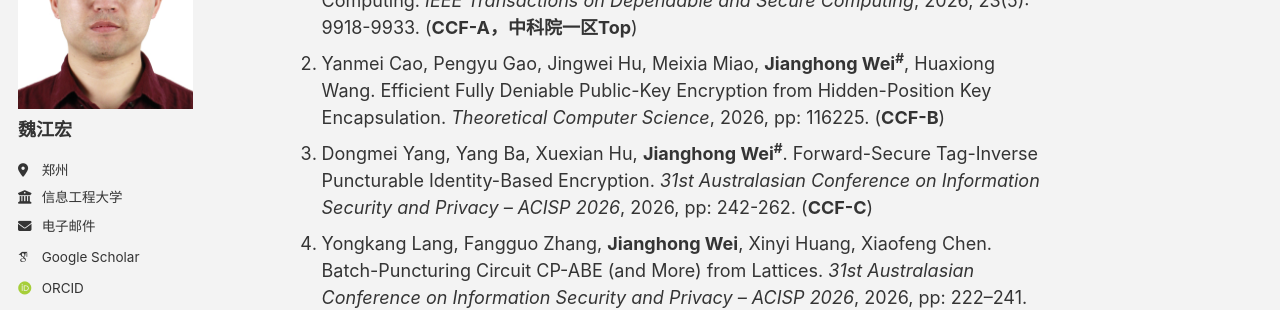
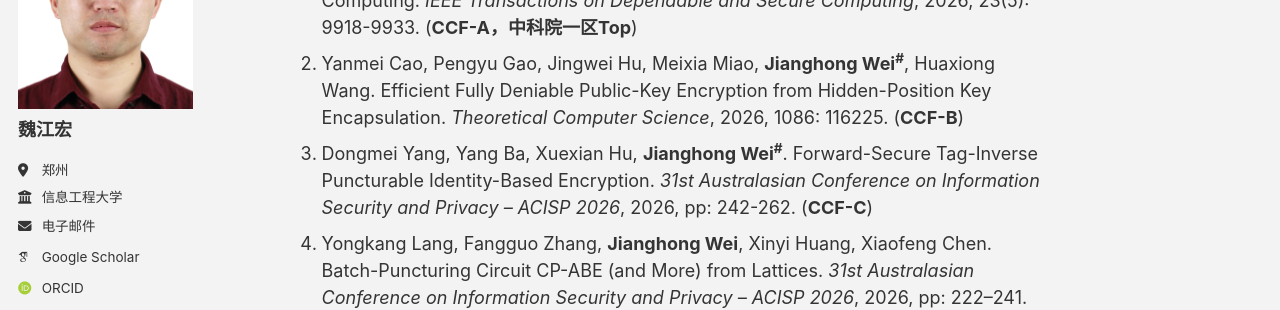
Before and after one commit to jhw-crypt/jhw-crypt.github.io, a Jekyll site: the page built from _pages/about.md, in a window 1280 px wide and 900 px high, scrolled down 1469 px. Shown: the part 153-463 px from the top of the window. Built offline with Jekyll 4.4.1, drawn with Linux system fonts in a browser that asks for light colours; some web fonts are replaced; a script bundle is joined from its source files by our own code; library files that are not in the unit come from our copies.

Commit message:
Update publication details in about.md

```diff
--- a/_pages/about.md
+++ b/_pages/about.md
@@ -38,7 +38,7 @@ redirect_from:
 完整论文列表见[Google学术主页](https://scholar.google.com/citations?user=UK-6A30AAAAJ&hl)或[ORCID主页](https://orcid.org/0000-0002-0286-7973)。#表示通信作者。
 <ol>
   <li>Arthur Sandor Voundi Koe, <strong>Jianghong Wei</strong>, Xiaofeng Chen. Decentralized and Lightweight Server-Aided Revocable Attribute-Based Encryption for Mobile Cloud Computing. <em>IEEE Transactions on Dependable and Secure Computing</em>, 2026, 23(5): 9918-9933. (<strong>CCF-A，中科院一区Top</strong>)</li>
-  <li>Yanmei Cao, Pengyu Gao, Jingwei Hu, Meixia Miao, <strong>Jianghong Wei<sup>#</sup></strong>, Huaxiong Wang. Efficient Fully Deniable Public-Key Encryption from Hidden-Position Key Encapsulation. <em>Theoretical Computer Science</em>, 2026, pp: 116225. (<strong>CCF-B</strong>)</li>
+  <li>Yanmei Cao, Pengyu Gao, Jingwei Hu, Meixia Miao, <strong>Jianghong Wei<sup>#</sup></strong>, Huaxiong Wang. Efficient Fully Deniable Public-Key Encryption from Hidden-Position Key Encapsulation. <em>Theoretical Computer Science</em>, 2026, 1086: 116225. (<strong>CCF-B</strong>)</li>
   <li> Dongmei Yang, Yang Ba, Xuexian Hu, <strong>Jianghong Wei<sup>#</sup></strong>. Forward-Secure Tag-Inverse Puncturable Identity-Based Encryption. <em>31st Australasian Conference on Information Security and Privacy – ACISP 2026</em>, 2026, pp: 242-262. (<strong>CCF-C</strong>)</li>
   <li>Yongkang Lang, Fangguo Zhang, <strong>Jianghong Wei</strong>, Xinyi Huang, Xiaofeng Chen. Batch-Puncturing Circuit CP-ABE (and More) from Lattices. <em>31st Australasian Conference on Information Security and Privacy – ACISP 2026</em>, 2026, pp: 222–241. (<strong>CCF-C</strong>)</li>
   <li>Meixia Miao, Peihong Qiang, Siqi Zhao, Jiawei Li, Guohua Tian, <strong>Jianghong Wei<sup>#</sup></strong>. Verifiable Data Streaming Protocol Supporting Keyword Queries. <em>IEEE Transactions on Network and Service Management</em>, 2026, 23: 287-298. (<strong>中科院二区</strong>)</li>
```
